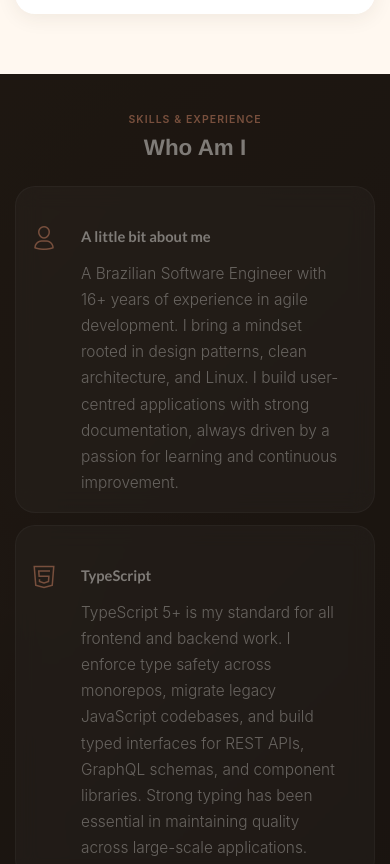
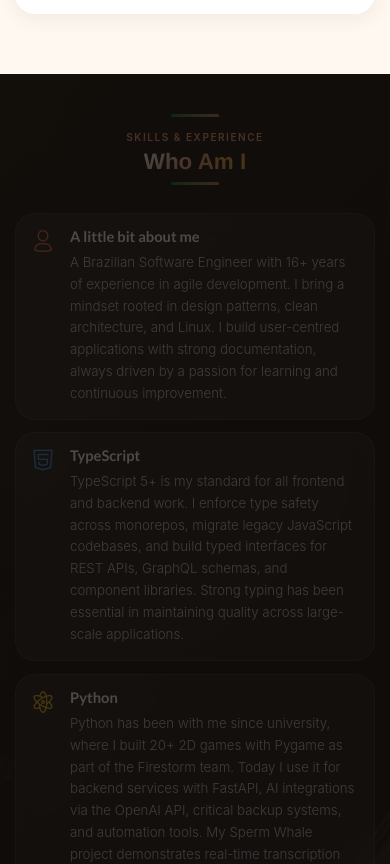
Before and after one commit to strubloid/strubloid-on-nextjs, a Next.js app: page / in a window 390 px wide. Shown: the part 3923-4787 px from the top of the page. Built offline with nearby package versions, Linux system fonts and the light colour scheme.

Commit message:
update about me

```diff
--- a/components/homepage/AboutMe.scss
+++ b/components/homepage/AboutMe.scss
@@ -9,7 +9,7 @@
       background-size: cover;
       background-position: center;
       position: relative;
-      padding: 100px 0;
+      padding: 80px 0;
 
       // Dark overlay for readability
       &::before {
@@ -30,52 +30,92 @@
       .container-fluid {
         position: relative;
         z-index: 1;
+        max-width: 1400px;
       }
 
-      // Section header
+      // ── Modern centered header ──────────────────────────────
       .about-me-header {
-        margin-bottom: 40px;
-        padding-left: 15px;
+        text-align: center;
+        margin-bottom: 48px;
+        padding: 0 15px;
+        display: flex;
+        flex-direction: column;
+        align-items: center;
+        gap: 6px;
 
-        .category {
+        &__accent {
+          display: block;
+          width: 48px;
+          height: 3px;
+          border-radius: 2px;
+          background: linear-gradient(
+            90deg,
+            var(--color-brazil-green),
+            var(--color-accent-light)
+          );
+          opacity: 0.8;
+        }
+
+        &__category {
           color: var(--color-accent-light);
           font-weight: 600;
-          letter-spacing: 0.1em;
+          letter-spacing: 0.15em;
           text-transform: uppercase;
-          font-size: 0.85em;
-          margin-bottom: 8px;
+          font-size: 0.8em;
+          margin: 8px 0 0;
         }
 
-        .title {
+        &__title {
           color: var(--color-cream);
           font-family: var(--font-heading);
-          font-size: 2.5em;
+          font-size: 2.8em;
           font-weight: 700;
-          padding-top: 0;
+          margin: 0;
+          padding: 0;
+          background: linear-gradient(
+            135deg,
+            var(--color-cream) 0%,
+            var(--color-accent-light) 50%,
+            var(--color-brazil-gold) 100%
+          );
+          -webkit-background-clip: text;
+          background-clip: text;
+          -webkit-text-fill-color: transparent;
         }
       }
 
-      // Two-column skills grid
+      // ── Two-column skills grid ──────────────────────────────
       .skills-grid {
         display: flex;
-        gap: 0;
+        gap: 20px;
       }
 
       .skills-column {
         display: flex;
         flex-direction: column;
+        flex: 1;
+        gap: 12px;
       }
 
-      // Glassmorphism skill cards
+      // ── Glassmorphism skill cards ───────────────────────────
       .skill-card {
+        display: flex;
+        align-items: flex-start;
+        gap: 16px;
         background: rgba(255, 255, 255, 0.06);
         backdrop-filter: blur(10px);
         -webkit-backdrop-filter: blur(10px);
         border: 1px solid rgba(255, 255, 255, 0.08);
         border-radius: var(--radius-lg);
-        padding: 24px;
-        margin-bottom: 16px;
+        padding: 20px 24px;
+        flex: 1;
         transition: all 0.4s var(--ease-spring);
+
+        // Linked cards are fully clickable
+        &--linked {
+          cursor: pointer;
+          user-select: none;
+        }
 
         &:hover {
           background: rgba(255, 255, 255, 0.1);
@@ -83,31 +123,54 @@
           border-color: rgba(224, 123, 76, 0.3);
         }
 
-        .icon i {
-          color: var(--color-accent-light) !important;
-          font-size: 24px;
+        &--linked:hover {
+          border-color: rgba(224, 123, 76, 0.5);
+          box-shadow: 0 4px 20px rgba(224, 123, 76, 0.12);
         }
 
-        .info-title {
+        &__icon {
+          flex-shrink: 0;
+          padding-top: 2px;
+
+          i {
+            font-size: 22px;
+          }
+        }
+
+        &__body {
+          flex: 1;
+          min-width: 0;
+        }
+
+        &__title {
           color: var(--color-cream) !important;
           font-weight: 700;
-          font-size: 1.2em;
+          font-size: 1.15em;
+          margin: 0 0 6px;
         }
 
-        .description {
+        &__desc {
           color: rgba(255, 248, 240, 0.75) !important;
           font-weight: 300;
-          line-height: 1.7;
+          line-height: 1.65;
+          font-size: 0.95em;
+          margin: 0;
+        }
 
-          a {
-            color: var(--color-accent-light) !important;
-            text-decoration: underline;
-            text-underline-offset: 3px;
+        &__link-label {
+          color: var(--color-accent-light);
+          font-weight: 500;
+          white-space: nowrap;
 
-            &:hover {
-              color: var(--color-brazil-gold) !important;
-            }
+          i {
+            font-size: 0.8em;
+            margin-left: 2px;
+            transition: transform 0.3s var(--ease-spring);
           }
+        }
+
+        &--linked:hover &__link-label i {
+          transform: translateX(4px);
         }
       }
     }
@@ -121,16 +184,14 @@
   body {
     .wrapper {
       .homepage-about-me {
-        padding: 70px 0;
+        padding: 60px 0;
 
-        .about-me-header {
-          .title {
-            font-size: 2em;
-          }
+        .about-me-header__title {
+          font-size: 2.2em;
         }
 
         .skill-card {
-          padding: 20px;
+          padding: 18px 20px;
         }
       }
     }
@@ -144,10 +205,8 @@
   body {
     .wrapper {
       .homepage-about-me {
-        .about-me-header {
-          .title {
-            font-size: 2.2em;
-          }
+        .about-me-header__title {
+          font-size: 2.4em;
         }
       }
     }
@@ -165,19 +224,15 @@
 
         .skills-grid {
           flex-direction: column;
+          gap: 12px;
         }
 
-        .about-me-header {
-          text-align: center;
-          padding-left: 0;
-
-          .title {
-            font-size: 1.8em;
-          }
+        .about-me-header__title {
+          font-size: 1.8em;
         }
 
         .skill-card {
-          padding: 18px;
+          padding: 16px 18px;
 
           &:hover {
             transform: translateY(-4px);
@@ -199,27 +254,25 @@
 
         .skills-grid {
           flex-direction: column;
+          gap: 8px;
         }
 
         .about-me-header {
-          text-align: center;
-          padding-left: 0;
-          margin-bottom: 24px;
+          margin-bottom: 28px;
+        }
 
-          .title {
-            font-size: 1.6em;
-          }
+        .about-me-header__title {
+          font-size: 1.6em;
+        }
 
-          .category {
-            font-size: 0.75em;
-          }
+        .about-me-header__category {
+          font-size: 0.72em;
         }
 
         .skill-card {
-          padding: 16px;
-          margin-bottom: 12px;
+          padding: 14px 16px;
 
-          .info-title {
+          &__title {
             font-size: 1.05em !important;
           }
 
--- a/components/homepage/AboutMe.tsx
+++ b/components/homepage/AboutMe.tsx
@@ -22,22 +22,32 @@
     const leftSkills = skills.filter((_, i) => i % 2 === 0);
     const rightSkills = skills.filter((_, i) => i % 2 === 1);
 
+    const handleCardClick = (url: string) => {
+        window.open(url, "_blank", "noopener,noreferrer");
+    };
+
     const renderCard = (skill: Skill, colIndex: number, direction: "fade-right" | "fade-left") => (
-        <div key={skill.id} className="info info-horizontal skill-card" data-reveal={direction} data-reveal-delay={String(200 + colIndex * 180)}>
-            <div className="icon" style={{ color: ACCENT_MAP[skill.accent] ?? "var(--color-accent)" }}>
+        <div
+            key={skill.id}
+            className={`skill-card${skill.link ? " skill-card--linked" : ""}`}
+            data-reveal={direction}
+            data-reveal-delay={String(200 + colIndex * 180)}
+            onClick={skill.link ? () => handleCardClick(skill.link!.url) : undefined}
+            role={skill.link ? "link" : undefined}
+            tabIndex={skill.link ? 0 : undefined}
+            onKeyDown={skill.link ? (e) => { if (e.key === "Enter") handleCardClick(skill.link!.url); } : undefined}
+        >
+            <div className="skill-card__icon" style={{ color: ACCENT_MAP[skill.accent] ?? "var(--color-accent)" }}>
                 <i className={skill.icon} />
             </div>
-            <div className="description">
-                <h5 className="info-title">{skill.title}</h5>
-                <p className="description">
+            <div className="skill-card__body">
+                <h5 className="skill-card__title">{skill.title}</h5>
+                <p className="skill-card__desc">
                     {skill.description}
                     {skill.link && (
-                        <>
-                            {" "}
-                            <a href={skill.link.url} target="_blank" rel="noopener noreferrer">
-                                {skill.link.text}
-                            </a>
-                        </>
+                        <span className="skill-card__link-label">
+                            {" "}{skill.link.text} <i className="now-ui-icons ui-1_send" />
+                        </span>
                     )}
                 </p>
             </div>
@@ -45,21 +55,23 @@
     );
 
     return (
-        <div className="section features-7 section-image homepage-about-me" ref={revealRef}>
+        <div className="section section-image homepage-about-me" ref={revealRef}>
             <Container fluid>
                 <Row>
                     <Col md="12">
-                        <div className="about-me-header" data-reveal="fade-right">
-                            <h6 className="category">Skills & Experience</h6>
-                            <h2 className="title">Who Am I</h2>
+                        <div className="about-me-header" data-reveal="fade-up">
+                            <span className="about-me-header__accent" />
+                            <h6 className="about-me-header__category">Skills &amp; Experience</h6>
+                            <h2 className="about-me-header__title">Who Am I</h2>
+                            <span className="about-me-header__accent" />
                         </div>
                     </Col>
                 </Row>
                 <Row className="skills-grid">
-                    <Col md="6" className="skills-column skills-column-left">
+                    <Col md="6" className="skills-column">
                         {leftSkills.map((skill, idx) => renderCard(skill, idx, "fade-right"))}
                     </Col>
-                    <Col md="6" className="skills-column skills-column-right">
+                    <Col md="6" className="skills-column">
                         {rightSkills.map((skill, idx) => renderCard(skill, idx, "fade-left"))}
                     </Col>
                 </Row>
```
